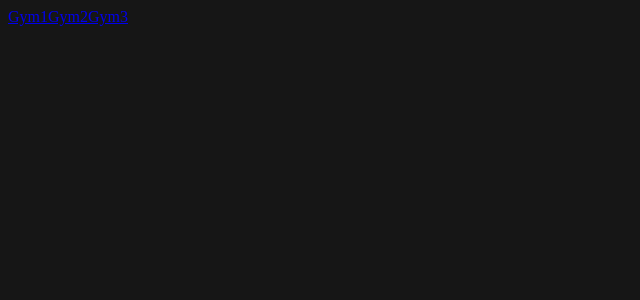
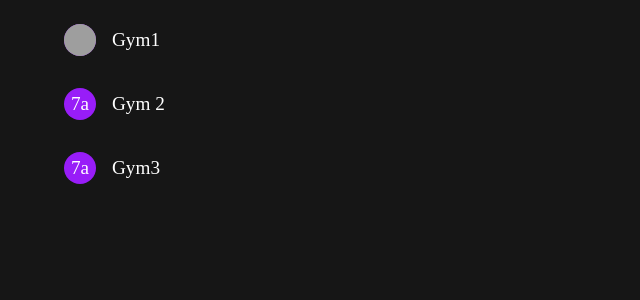
Before and after one commit to camivand4/Spraywall, a React (Vite) app: page /gyms in a window 1280 px wide. Shown: the top 300 px of the page, without its empty margins (0-640 px from the left). Built offline with nearby package versions, Linux system fonts and the light colour scheme; grey boxes are pictures that could not be loaded.

Commit message:
added list item component and simple testing to gyms page

```diff
--- /dev/null
+++ b/src/Components/ListItem.tsx
@@ -0,0 +1,80 @@
+import { Link } from "react-router-dom";
+import styled from "styled-components";
+import Colors from "../config/colors";
+
+const ListItemStyle = styled.div`
+  display: flex;
+  flex-direction: column;
+
+  padding-block: 0.5rem;
+  padding-inline: 1rem;
+
+  font-size: 1.2rem;
+
+  img {
+    width: 1rem;
+    aspect-ratio: 1/1;
+  }
+
+  a {
+    color: #fff;
+    text-decoration: none;
+  }
+
+  div {
+    display: flex;
+    gap: 1rem;
+  }
+
+  div {
+    :first-child {
+      width: 2rem;
+      aspect-ratio: 1/1;
+
+      background-color: ${Colors.accent};
+      border-radius: 1rem;
+
+      display: flex;
+      justify-content: center;
+      align-items: center;
+    }
+
+    :nth-child(2) {
+      margin-block: auto;
+    }
+  }
+`;
+
+type ListItemProps = {
+  sectionLeft: string;
+  title: string;
+  to: string;
+};
+
+const ListItem = ({ sectionLeft, title, to }: ListItemProps) => {
+  if (sectionLeft.includes("https://")) {
+    return (
+      <ListItemStyle>
+        <Link to={to}>
+          <div>
+            <img src={sectionLeft} />
+            <span>{title}</span>
+          </div>
+        </Link>
+      </ListItemStyle>
+    );
+  }
+
+  return (
+    <ListItemStyle>
+      <Link to={to}>
+        <div>
+          <span>{sectionLeft}</span>
+          <span>{title}</span>
+        </div>
+      </Link>
+    </ListItemStyle>
+  );
+};
+
+export default ListItem;
--- a/src/Pages/Gyms.tsx
+++ b/src/Pages/Gyms.tsx
@@ -1,12 +1,27 @@
-import { Link } from "react-router-dom";
+import ListItem from "../Components/ListItem";
 
-export default function () {
+export default function Gyms() {
   return (
     <div>
-        <Link to="/gyms/1">Gym1</Link>
-        <Link to="/gyms/2">Gym2</Link>
-        <Link to="/gyms/3">Gym3</Link>
-
+      {/* <Link to="/gyms/1">Gym1</Link>
+      <Link to="/gyms/2">Gym2</Link>
+      <Link to="/gyms/3">Gym3</Link> */}
+      <ul
+        style={{
+          width: "50%",
+          display: "flex",
+          flexDirection: "column",
+          gap: "1rem",
+        }}
+      >
+        <ListItem
+          sectionLeft="https://external-content.duckduckgo.com/iu/?u=https%3A%2F%2Fwww.klimenbergsportfederatie.be%2Fsites%2Fdefault%2Ffiles%2Fstyles%2Ffacebook%2Fpublic%2Fgenerated%2Fimages%2Fclimbing%2FLogo%2520Bleau%2520Full%2520Color-01.png%3Fitok%3D3E6CiGO1&f=1&nofb=1&ipt=76abe20a794292a98d79207fe6c781360c19ecbc6786b4e5aff2fc180f5f8a4e&ipo=images"
+          title="Gym1"
+          to="/gyms/1"
+        />
+        <ListItem sectionLeft="7a" title="Gym 2" to="/gyms/2" />
+        <ListItem sectionLeft="7a" title="Gym3" to="/gyms/3" />
+      </ul>
     </div>
-  )
+  );
 }
```
